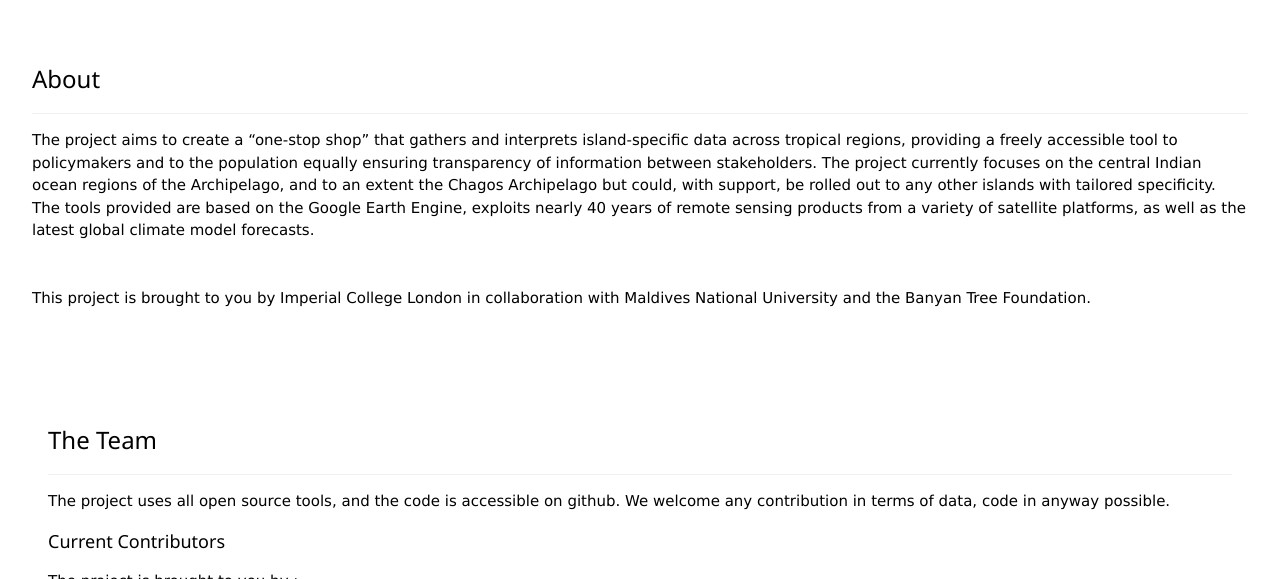
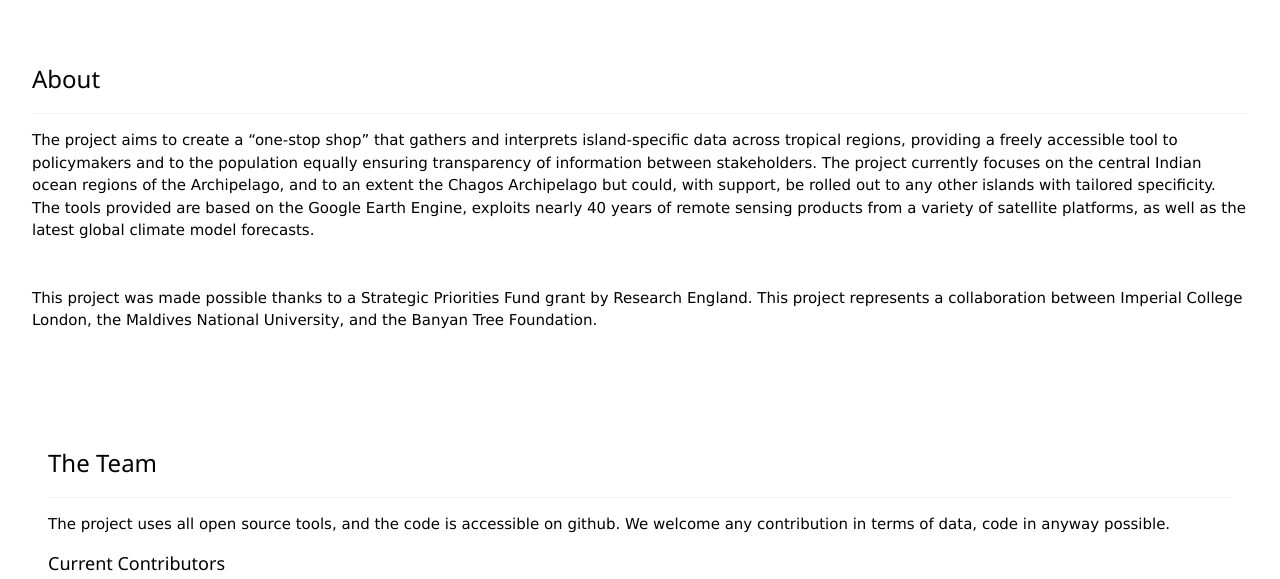
Before and after one commit to I-Hex/I-Hex.github.io, a plain HTML site: page index.html in a window 1280 px wide. Shown: the part 805-1384 px from the top of the page. Drawn offline with nearby package versions, Linux system fonts and the light colour scheme.

Commit message:
Update index.html

```diff
--- a/index.html
+++ b/index.html
@@ -56,7 +56,7 @@
 
     <hr style="height:5px;border-width:0;color:white;background-color:white">
 
-    This project is brought to you by Imperial College London in collaboration with Maldives National University and the Banyan Tree Foundation.
+    This project was made possible thanks to a Strategic Priorities Fund grant by Research England. This project represents a collaboration between Imperial College London, the Maldives National University, and the Banyan Tree Foundation.
     </p>
   </div>
 
```
